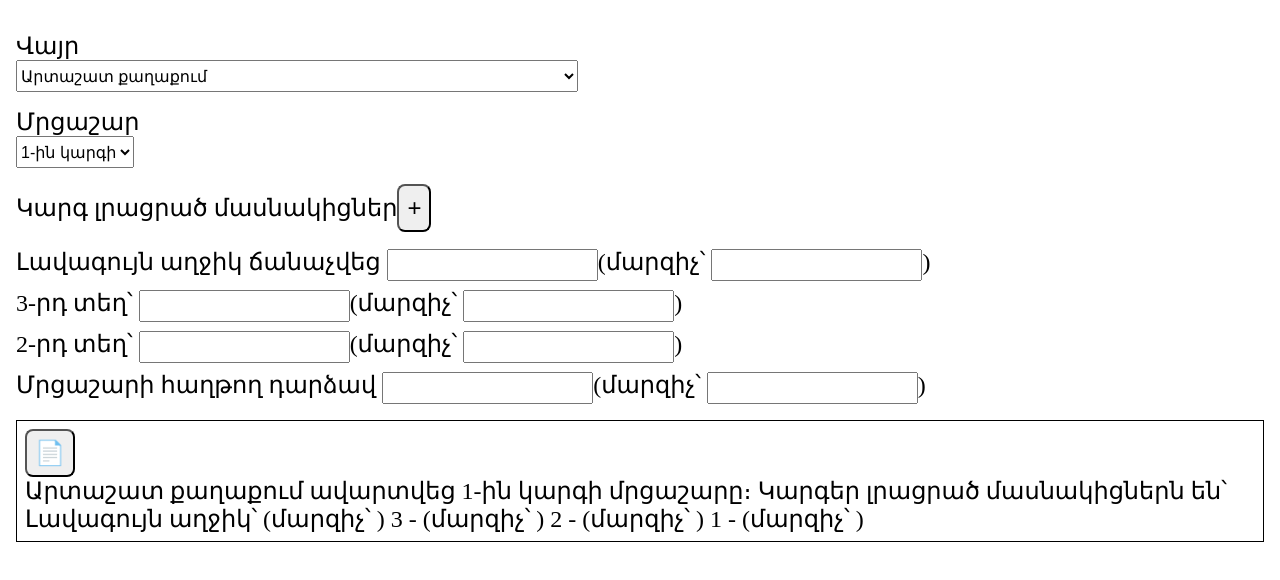
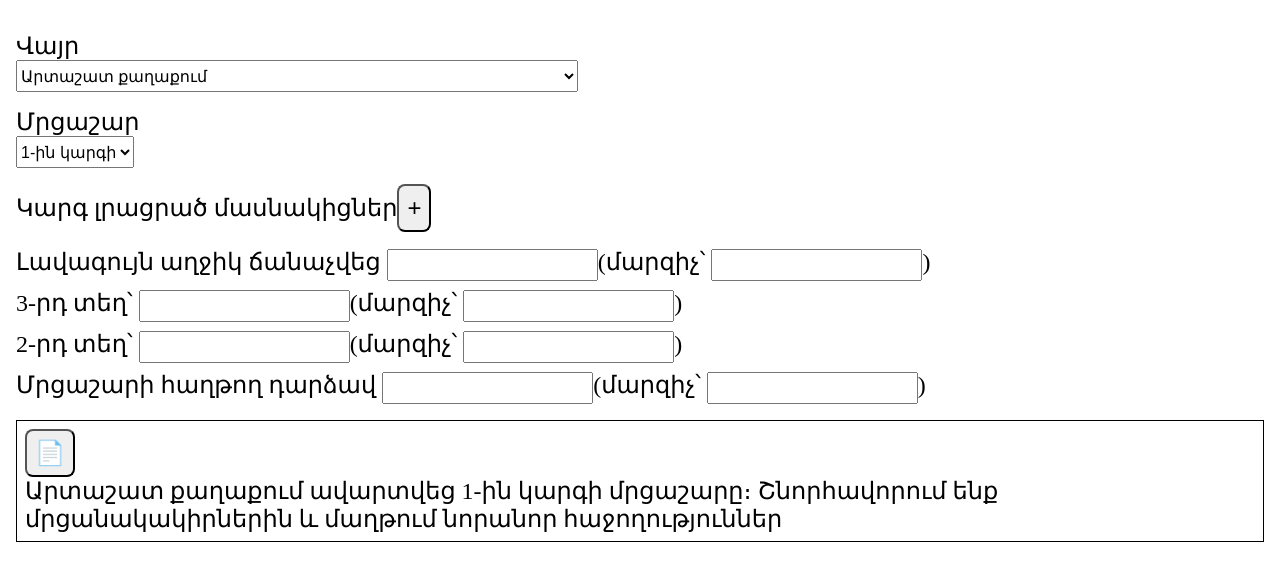
Before and after one commit to Ararat-chess-federation/news-generator, a React (Vite) app: page / in a window 1280 px wide. Shown: the top 580 px of the page. Built offline with nearby package versions, Linux system fonts and the light colour scheme.

Commit message:
feat: final text changes

```diff
--- a/src/components/finalText/FinalText.tsx
+++ b/src/components/finalText/FinalText.tsx
@@ -1,3 +1,4 @@
+import generateFinalText from "../../helpers/generateFinalText";
 import { IPlayer, IPrizes } from "../../models/player";
 import "./FinalText.css";
 
@@ -14,31 +15,25 @@ export default function FinalText({
   players,
   prizes,
 }: IFinalTextProps) {
-  const generateText = () => {
-    return `
-      ${selectedPlace} ավարտվեց ${selectedTournament} մրցաշարը։ Կարգեր լրացրած
-      մասնակիցներն են՝ \n
-      ${players.map((el) => `${el.player}, մարզիչ՝ ${el.trainer}`).join("\n")}
-
-      Լավագույն աղջիկ՝ ${prizes.girl.player} (մարզիչ՝ ${prizes.girl.trainer})\n
-      3 - ${prizes.third.player} (մարզիչ՝ ${prizes.third.trainer})\n
-      2 - ${prizes.second.player} (մարզիչ՝ ${prizes.second.trainer})\n
-      1 - ${prizes.first.player} (մարզիչ՝ ${prizes.first.trainer})\n
-    `;
-  };
+  const finalText = generateFinalText(
+    selectedPlace,
+    selectedTournament,
+    players,
+    prizes
+  );
 
   return (
     <div className="final_container">
       <div>
         <button
           onClick={() => {
-            navigator.clipboard.writeText(generateText());
+            navigator.clipboard.writeText(finalText);
           }}
         >
           📄
         </button>
       </div>
-      {generateText()}
+      {finalText}
     </div>
   );
 }
--- /dev/null
+++ b/src/helpers/generateFinalText.ts
@@ -0,0 +1,48 @@
+import { IPlayer, IPrizes } from "../models/player";
+
+export default function generateFinalText(
+  selectedPlace: string,
+  selectedTournament: string,
+  players: IPlayer[],
+  prizes: IPrizes
+) {
+  const { first, second, third, girl } = prizes;
+
+  const intro = generateIntro(selectedPlace, selectedTournament);
+  const categoryPlayers = generateCategoryPlayers(players);
+  const bestGirl = generatePrizer(girl, "Լավագույն աղջիկ");
+  const thirdPlace = generatePrizer(third, "3-րդ տեղ գրավեց");
+  const secondPlace = generatePrizer(second, "2-րդ տեղ գրավեց");
+  const firstPlace = generatePrizer(first, "Մրցաշարի հաղթող");
+  const epilog =
+    "Շնորհավորում ենք մրցանակակիրներին և մաղթում նորանոր հաջողություններ";
+
+  return `${intro}\n${categoryPlayers}\n${bestGirl}\n${thirdPlace}\n${secondPlace}\n${firstPlace}\n${epilog}`;
+}
+
+function generateIntro(selectedPlace: string, selectedTournament: string) {
+  return ` ${selectedPlace} ավարտվեց ${selectedTournament} մրցաշարը։`;
+}
+
+function generateCategoryPlayers(players: IPlayer[]) {
+  if (!players.length || !players[0].player) {
+    return "";
+  }
+
+  return `Կարգեր լրացրած մասնակիցներն են՝\n
+    ${players.map((el) => generatePrizer(el)).join("\n")}`;
+}
+
+function generatePrizer({ player, trainer }: IPlayer, prize: string = "") {
+  if (!player) {
+    return "";
+  }
+
+  let text = `${prize} ${player}`;
+
+  if (trainer) {
+    text += ` (մարզիչ՝ ${trainer})`;
+  }
+
+  return `${text}\n`;
+}
```
